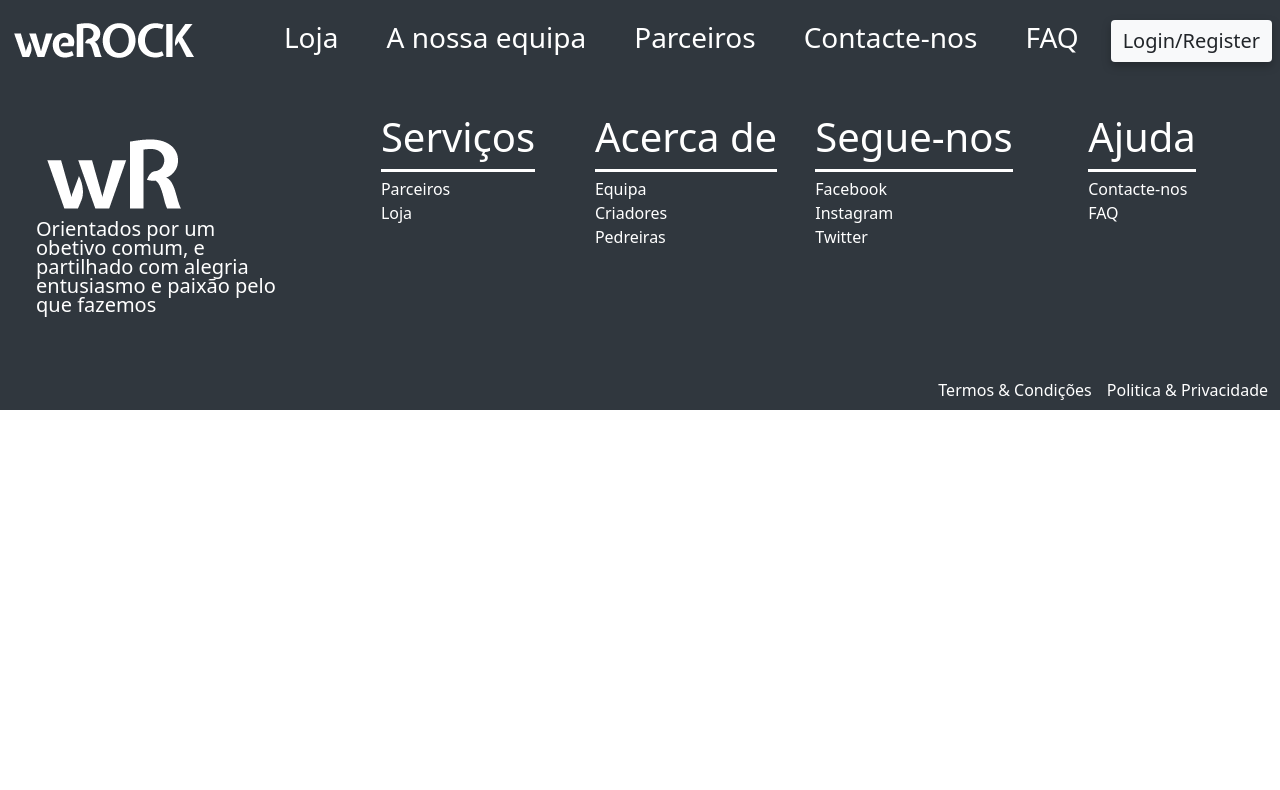
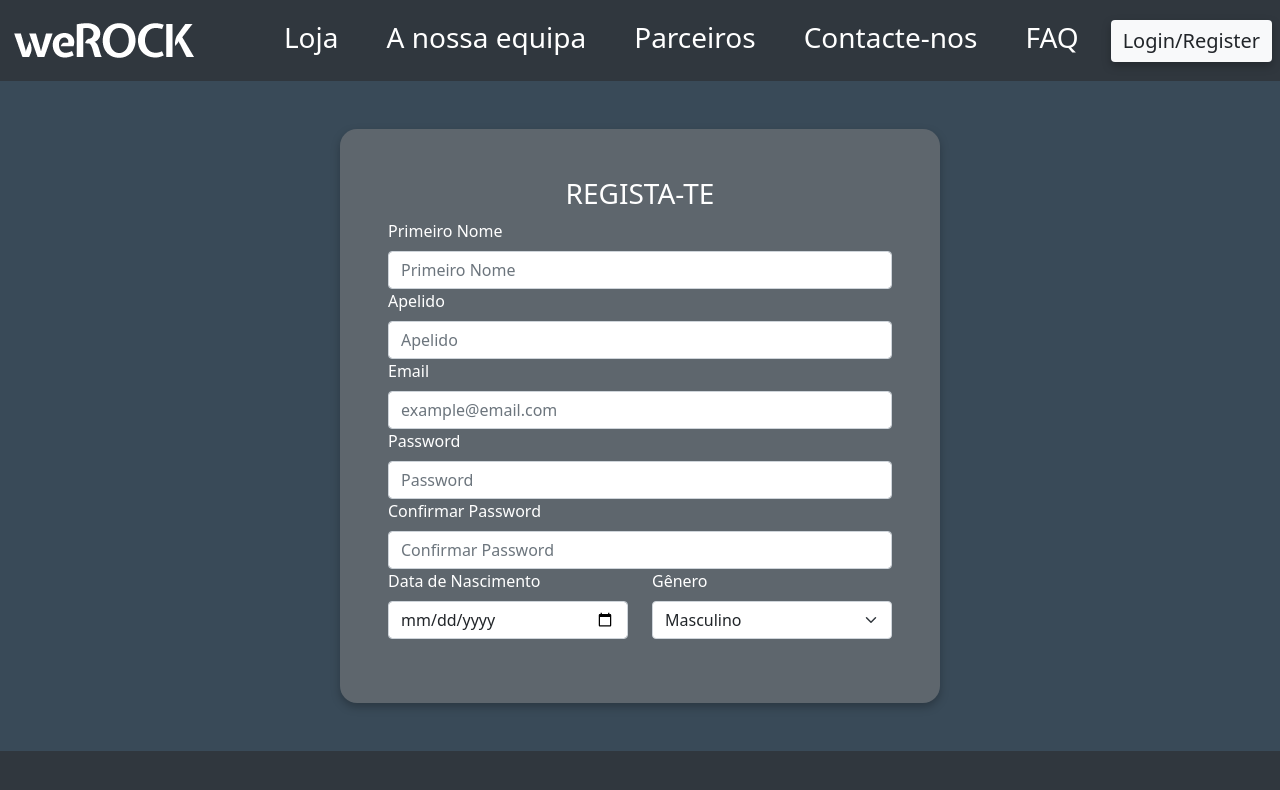
Before and after one commit to UPSxACE/quarrymanager-reactfrontend, a React (Create React App) app: page /register in a window 1280 px wide. Shown: the top 790 px of the page. Built offline with nearby package versions, Linux system fonts and the light colour scheme.

Commit message:
Criação da página Register

```diff
--- a/src/App.js
+++ b/src/App.js
@@ -12,6 +12,7 @@ import { Pedreiras } from "./website/pages/pedreiras/pedreiras";
 import { Criadores } from "./website/pages/criadores/criadores";
 import { Contactos } from "./website/pages/contactos/contactos";
 import { Login } from "./website/pages/login/login";
+import { Register } from "./website/pages/register/register";
 
 // App.js
 
@@ -45,6 +46,7 @@ function App() {
         <Route path="contactos" element={<Contactos />} />
         <Route path="login" element={<Login />} />
         <Route path="index" element={<Home />} />
+        <Route path="register" element={<Register />} />
       </Routes>
       <Footer />
     </div>
--- /dev/null
+++ b/src/website/pages/register/register.js
@@ -0,0 +1,82 @@
+import React, { useState } from "react";
+import {
+  Container,
+  Row,
+  Col,
+  Form,
+  Button,
+  InputGroup,
+  Dropdown,
+  DropdownButton,
+} from "react-bootstrap";
+import { H1, H5, H3 } from "../../components/text";
+import { LoginButtonSubmit } from "../../components/buttons";
+import { ColoredRow } from "../../components/coloredComponents";
+import styled from "styled-components";
+export { Register };
+
+function Register() {
+  return (
+    <Container fluid>
+      <ColoredRow variant={1}>
+        <CardBodyRow className={"container-fluid mt-5 mb-5 p-5"}>
+          <Col xs={12} className={"g-0"}>
+            <H3 className={"text-center"}>REGISTA-TE</H3>
+            <Form>
+              <Form.Group controlId="formPrimeiroNome">
+                <StyledFormLabel>Primeiro Nome</StyledFormLabel>
+                <Form.Control type="email" placeholder="Primeiro Nome" />
+              </Form.Group>
+              <Form.Group controlId="formApelido">
+                <StyledFormLabel>Apelido</StyledFormLabel>
+                <Form.Control type="email" placeholder="Apelido" />
+              </Form.Group>
+              <Form.Group controlId="formEmail">
+                <StyledFormLabel>Email</StyledFormLabel>
+                <Form.Control type="email" placeholder="example@email.com" />
+              </Form.Group>
+              <Form.Group controlId="formPassword">
+                <StyledFormLabel>Password</StyledFormLabel>
+                <Form.Control type="email" placeholder="Password" />
+              </Form.Group>
+              <Form.Group controlId="formConfirmarPassword">
+                <StyledFormLabel>Confirmar Password</StyledFormLabel>
+                <Form.Control type="email" placeholder="Confirmar Password" />
+              </Form.Group>
+
+              <Container fluid>
+                <Row>
+                  <Col xs={6}>
+                    <Form.Group className="mb-3" controlId="formBasicCheckbox">
+                      <StyledFormLabel>Data de Nascimento</StyledFormLabel>
+                      <Form.Control type="date" name="date_of_birth" />
+                    </Form.Group>
+                  </Col>
+                  <Col xs={6}>
+                    <StyledFormLabel>Gênero</StyledFormLabel>
+                    <Form.Select>
+                      <option>Masculino</option>
+                      <option>Feminino</option>
+                      <option>Outro(s)</option>
+                    </Form.Select>
+                  </Col>
+                </Row>
+              </Container>
+            </Form>
+          </Col>
+        </CardBodyRow>
+      </ColoredRow>
+    </Container>
+  );
+}
+
+const CardBodyRow = styled.div`
+  background-color: #5e666d;
+  width: 600px;
+  border-radius: 17px;
+  filter: drop-shadow(0 4px 4px rgba(0, 0, 0, 25%));
+`;
+
+const StyledFormLabel = styled(Form.Label)`
+  color: white;
+`;
```
